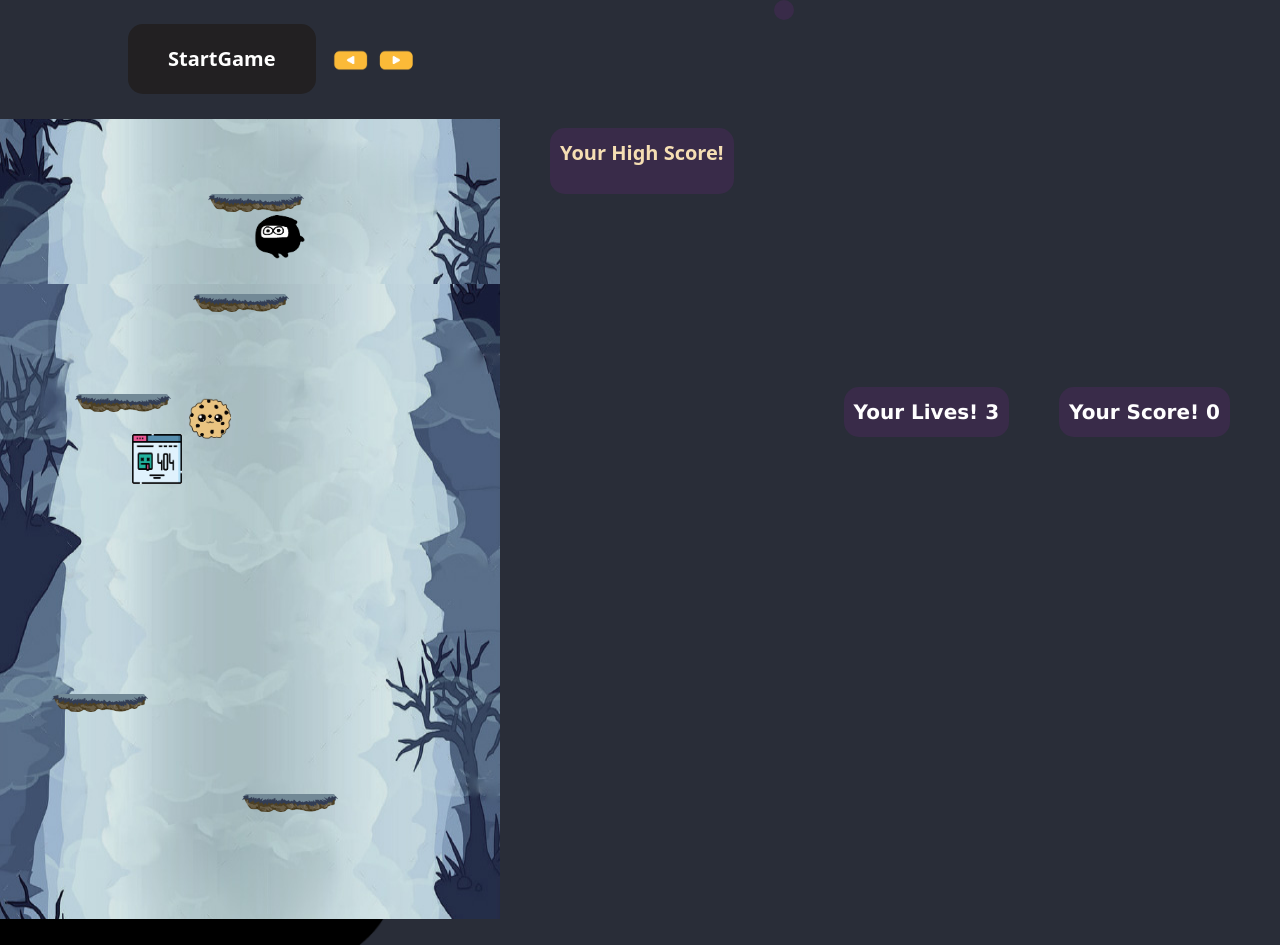
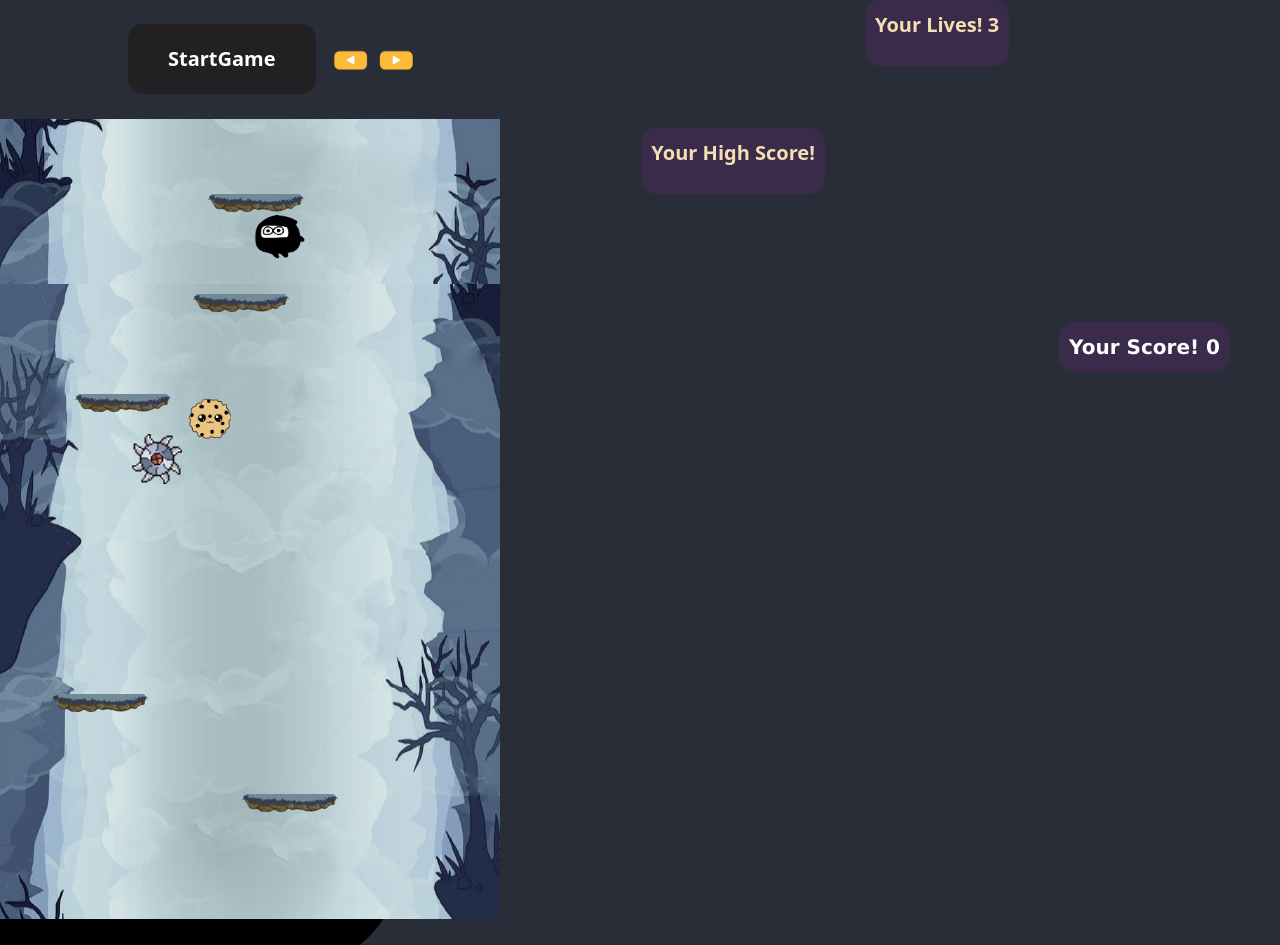
Before and after one commit to csabogalortiz/GOMEZ-SABOGAL-GAME, a plain HTML site: page index.html in a window 1280 px wide. Both pictures are taken after a click on the button "StartGame". Drawn offline with nearby package versions, Linux system fonts and the light colour scheme; files whose address does not match are found by name.

Commit message:
Enemigos ya

```diff
--- a/index.html
+++ b/index.html
@@ -27,14 +27,12 @@
   </div>
 
 
-
-
   <div class="game-Score">
     <p>Your Score! <span id="prueba"> 0 </span></p>
-    <p>Your Lives! <span id="lives"> 3 </span></p>
+
   </div>
   <div class="lives">
-    <!-- <p>Your Lives! <span id="lives"> 3 </span></p> -->
+    <p>Your Lives! <span id="lives"> 3 </span></p>
   </div>
 
   <div class="high-Score">
--- a/js/app.js
+++ b/js/app.js
@@ -102,6 +102,7 @@ const app = {
         this.badEnemys.push(
             new Enemy(this.ctx, badPosX + 5, 40, 100, 20, 60, this.canvasSize),
         )
+        console.log(this.badEnemys)
 
     },
 
@@ -161,7 +162,7 @@ const app = {
         this.coins.forEach(coin => coin.draw())
         this.coins.forEach(coin => coin.move())
 
-        this.badEnemys.forEach(enemy => enemy.draw())
+        this.badEnemys.forEach(enemy => enemy.draw(this.framesCounter))
         this.badEnemys.forEach(enemy => enemy.move())
 
         this.character.draw(this.framesCounter)
--- a/js/enemy.js
+++ b/js/enemy.js
@@ -9,14 +9,15 @@ class Enemy {
         this.enemyPos = {
             x: enemyPosX,
             y: enemyPosY
-
         }
 
         this.enemySpeed = enemySpeed
         this.canvasSize = canvasSize
 
-        this.enemyImage = "./images/bad.png"
+        this.enemyImage = "./images/Suriken.png"
         this.imageInstance = undefined
+
+
         this.init()
 
     }
@@ -24,16 +25,35 @@ class Enemy {
     init() {
         this.imageInstance = new Image()
         this.imageInstance.src = this.enemyImage
+        this.imageInstance.frames = 8;
+        this.imageInstance.framesIndex = 0;
     }
 
-    draw() {
+    draw(framesCounter) {
         this.ctx.drawImage(
             this.imageInstance,
+            this.imageInstance.framesIndex * (this.imageInstance.width / this.imageInstance.frames),
+            0,
+            this.imageInstance.width / this.imageInstance.frames,
+            this.imageInstance.height,
             this.enemyPos.x,
             this.enemyPos.y,
             this.enemySize.w,
             this.enemySize.h
         )
+
+        this.animate(framesCounter)
+    }
+
+    animate(framesCounter) {
+
+        if (framesCounter % 2 == 0) {
+            this.imageInstance.framesIndex++;
+        }
+
+        if (this.imageInstance.framesIndex >= this.imageInstance.frames) {
+            this.imageInstance.framesIndex = 0;
+        }
     }
 
     move() {
```
Also changed, not shown: images/Suriken.png (added).
